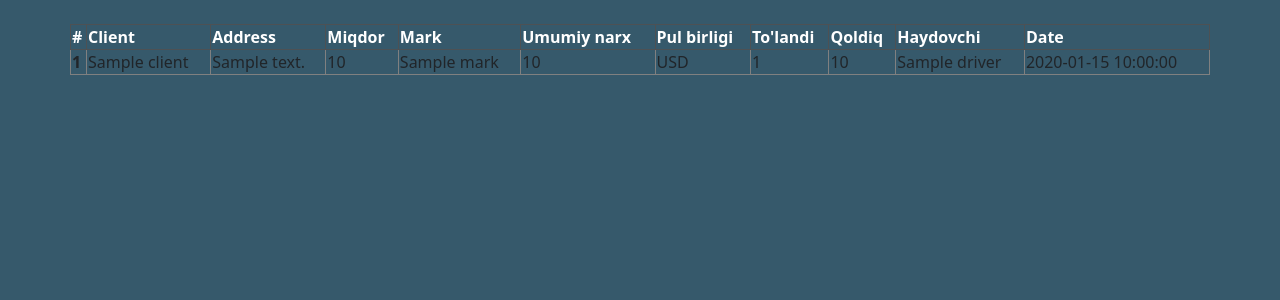
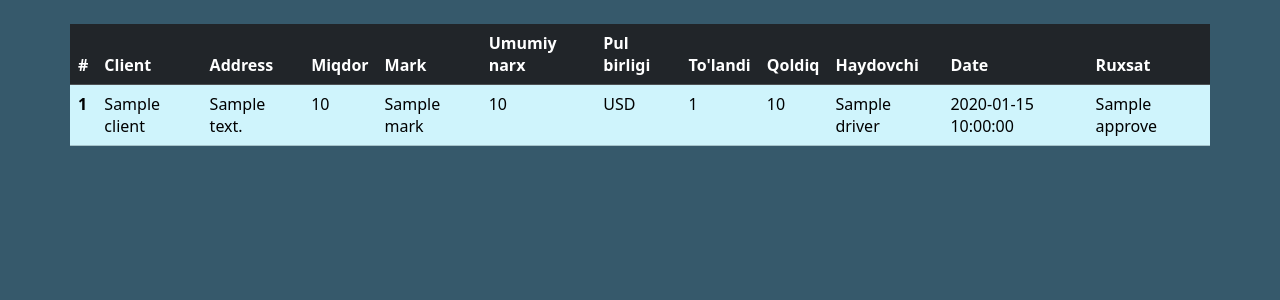
Before and after one commit to Asomiddinov/CRM, a Flask app: template application/templates/act.html in a window 1280 px wide. Shown: the part 63-363 px from the top of the page. Run offline with Flask 2, Linux system fonts and the light colour scheme; the template is opened without the code that fills it: values that come from a table or form of the project are taken from there, most other values are stand-ins (such as "Sample title", 1, 10 or a date in 2020).

```diff
--- a/application/templates/act.html
+++ b/application/templates/act.html
@@ -18,7 +18,8 @@
     }
 </style>
 {% if client %}
-<table class="container table-bordered" action="/acted">
+{{ form.csrf_token() }}
+<table class="container table table-info">
     <thead class="thead-dark">
         <tr class="table-dark">
             <th scope="col">#</th>
@@ -32,6 +33,7 @@
             <th scope="col">Qoldiq</th>
             <th scope="col">Haydovchi</th>
             <th scope="col">Date</th>
+            <th scope="col">Ruxsat</th>
         </tr>
     </thead>
     <tbody>
@@ -47,6 +49,7 @@
             <td>{{ price - paid }}</td>
             <td>{{ driver }}</td>
             <td>{{ date }}</td>
+            <td>{{ approve }}</td>
         </tr>
     </tbody>
 </table>
--- a/application/templates/acted.html
+++ b/application/templates/acted.html
@@ -1,5 +1,7 @@
 {% extends 'layout.html' %}
 {% block content %}
+{% if client %}
+{{ form.csrf_token() }}
 
 <table class="container table-bordered">
     <thead class="thead-dark">
@@ -34,4 +36,5 @@
     </tbody>
 </table>
 
+{% endif %}
 {% endblock %}
```
Also changed, not shown: 1 other file.
